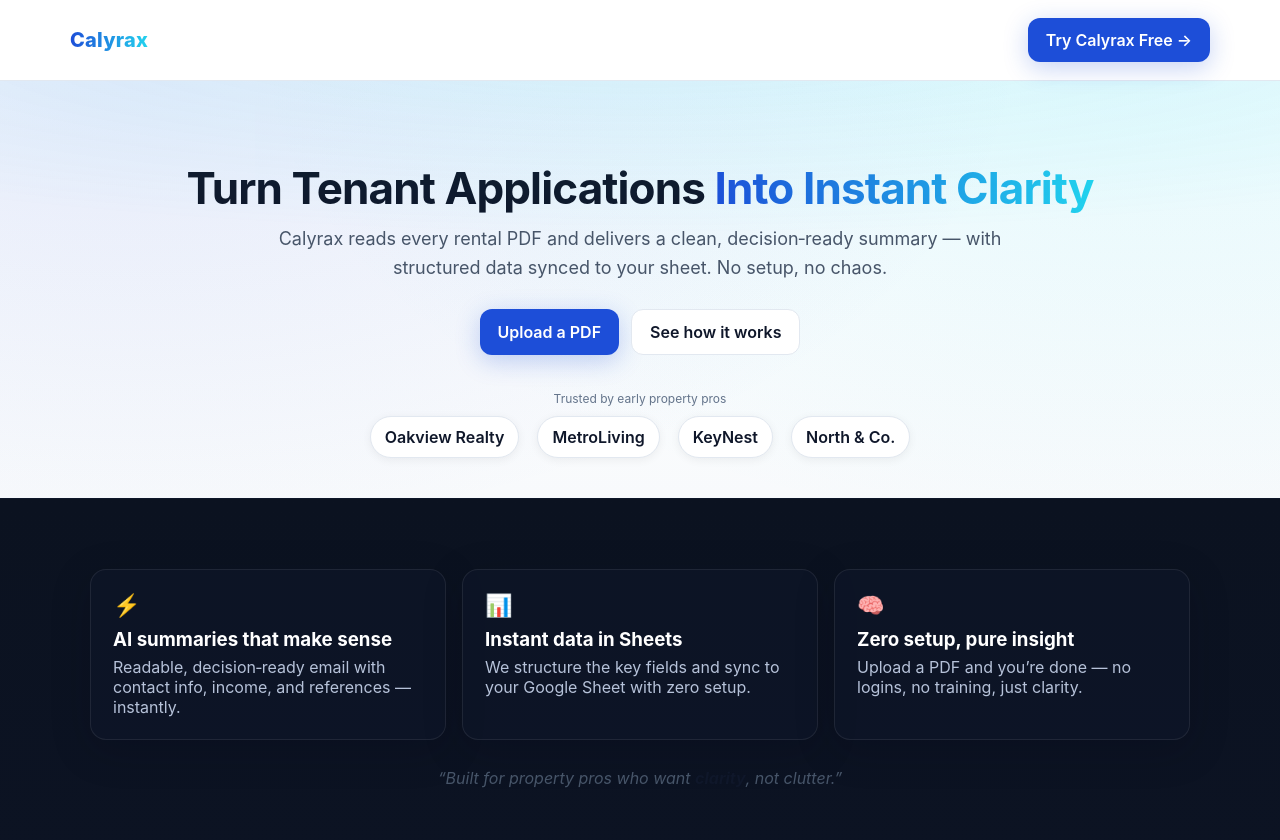
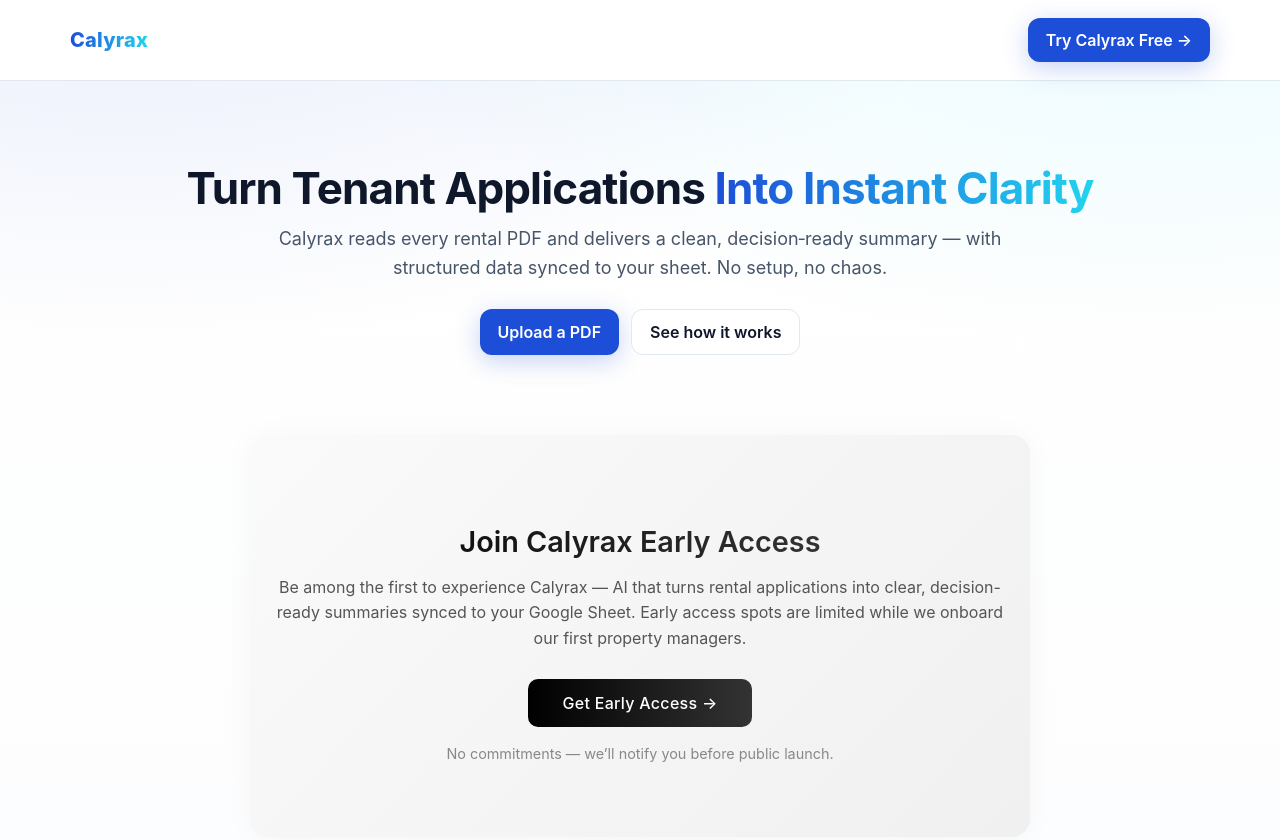
Before and after one commit to Calyrax/Calyrax-, a plain HTML site: page index.html in a window 1280 px wide. Shown: the top 840 px of the page. Drawn offline with Linux system fonts and the light colour scheme.

Commit message:
Update index.html – replaced trusted-by section with Early Access section

```diff
--- a/index.html
+++ b/index.html
@@ -96,15 +96,33 @@
         <a href="#try" class="cta">Upload a PDF</a>
         <a href="#how" class="btn-sec">See how it works</a>
       </div>
-      <div class="trusted">Trusted by early property pros</div>
-      <div class="logos" aria-label="Trusted logos">
-        <div class="logo-pill">Oakview Realty</div>
-        <div class="logo-pill">MetroLiving</div>
-        <div class="logo-pill">KeyNest</div>
-        <div class="logo-pill">North & Co.</div>
-      </div>
-    </div>
-  </section>
+   <section class="early-access"
+style="text-align:center; margin:80px auto; max-width:780px; padding:60px 24px; border-radius:18px;
+background:linear-gradient(135deg, #fafafa 0%, #f0f0f0 100%); box-shadow:0 2px 30px rgba(0,0,0,0.04);">
+
+  <h3 style="font-size:1.8rem; font-weight:600; color:#111;
+  background:linear-gradient(90deg, #000, #444); -webkit-background-clip:text; -webkit-text-fill-color:transparent;
+  margin-bottom:14px;">
+    Join Calyrax Early Access
+  </h3>
+
+  <p style="color:#555; font-size:1rem; line-height:1.6; margin-bottom:28px;">
+    Be among the first to experience Calyrax — AI that turns rental applications into clear,
+    decision-ready summaries synced to your Google Sheet. Early access spots are limited
+    while we onboard our first property managers.
+  </p>
+
+  <a href="https://tally.so/r/1APdgQ"
+     style="display:inline-block; background:linear-gradient(90deg, #000, #333);
+     color:#fff; padding:14px 34px; border-radius:10px; text-decoration:none; font-weight:500;
+     letter-spacing:0.3px; transition:all 0.2s ease-in-out;">
+     Get Early Access →
+  </a>
+
+  <p style="color:#888; font-size:0.9rem; margin-top:18px;">
+    No commitments — we’ll notify you before public launch.
+  </p>
+</section>
 
   <section id="how" class="glass-section">
     <div class="container">
```
